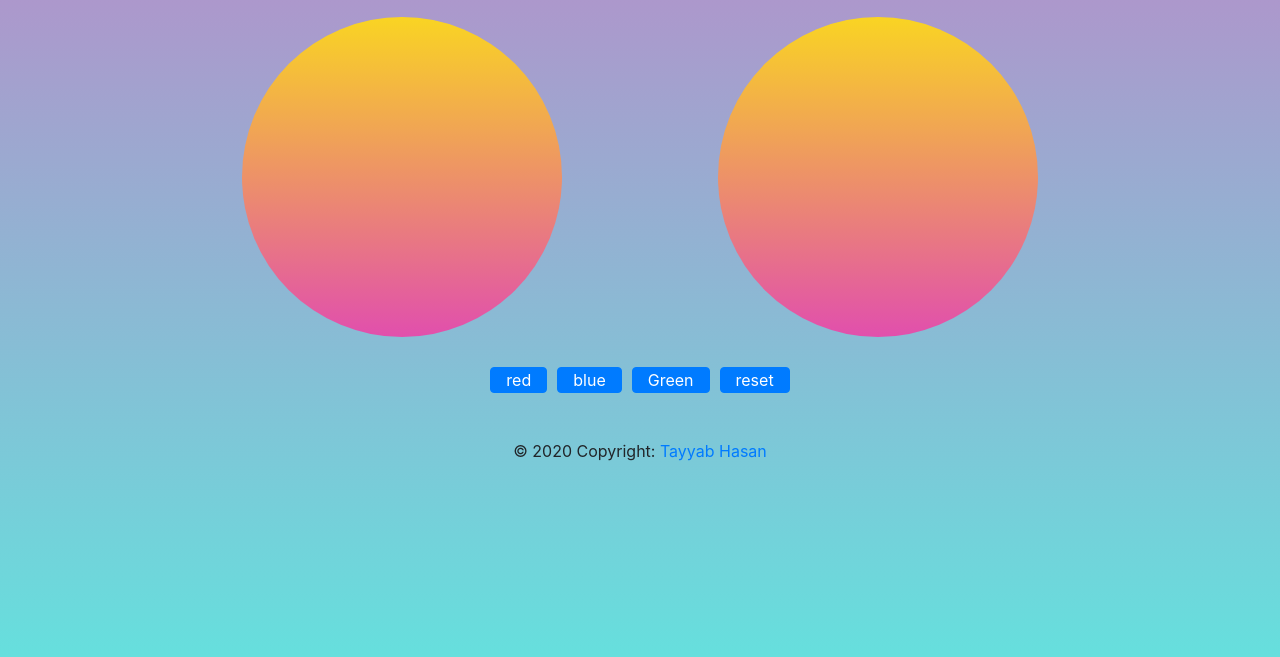
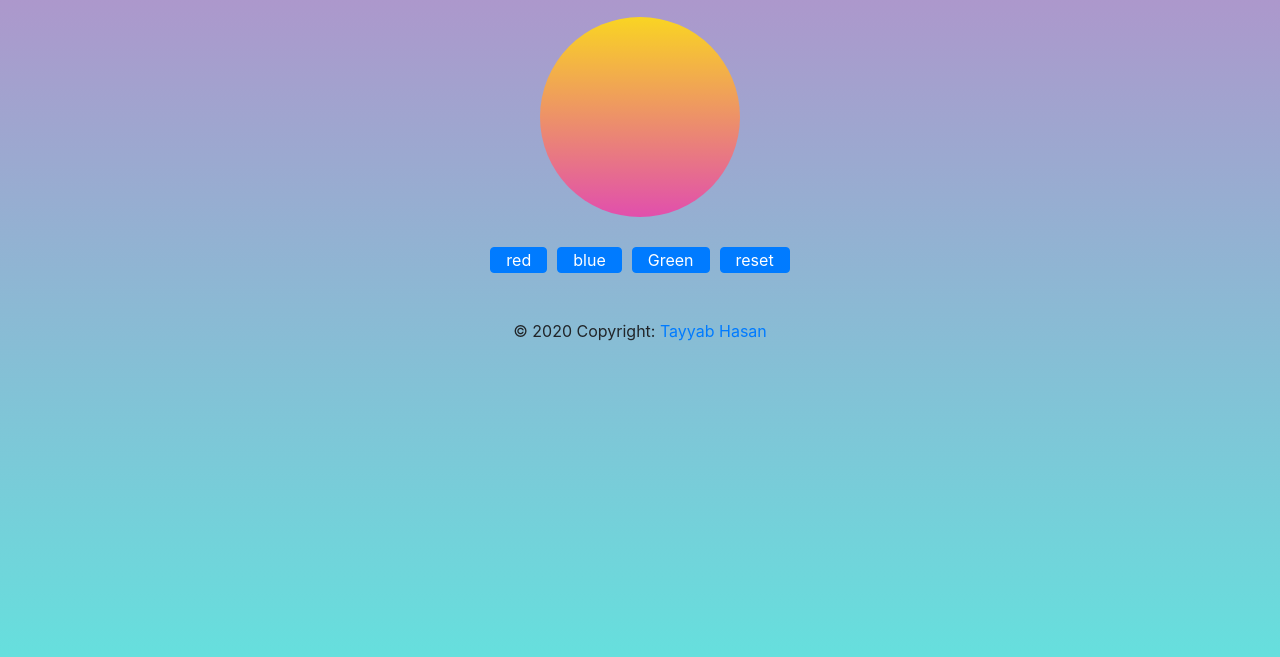
Before and after one commit to TayyabHasan/ColorSwap, a website: page public/index.html in a window 1280 px wide. Shown: the part 71-728 px from the top of the page. Drawn offline with nearby package versions, Linux system fonts and the light colour scheme.

Commit message:
Removed Extra Circle

```diff
--- a/public/index.html
+++ b/public/index.html
@@ -20,7 +20,7 @@
         <h1 class ="header">Play with colors</h1>
         <div class="container">
             <div id="circle-one" class="circle"></div>
-            <div id="circle-two" class="circle"></div>
+          <!--   <div id="circle-two" class="circle"></div>-->
         </div>
         <div class="buttons-container">
             <button id="red-btn" class="btn btn-primary">red</button>
--- a/public/style.css
+++ b/public/style.css
@@ -15,8 +15,8 @@
     display: flex;
     border-radius: 100%;
 
-    width: 40vh;
-    height:40vh ;
+    width: 200px;
+    height:200px ;
 
     justify-content: center;
     align-items: center;
```
